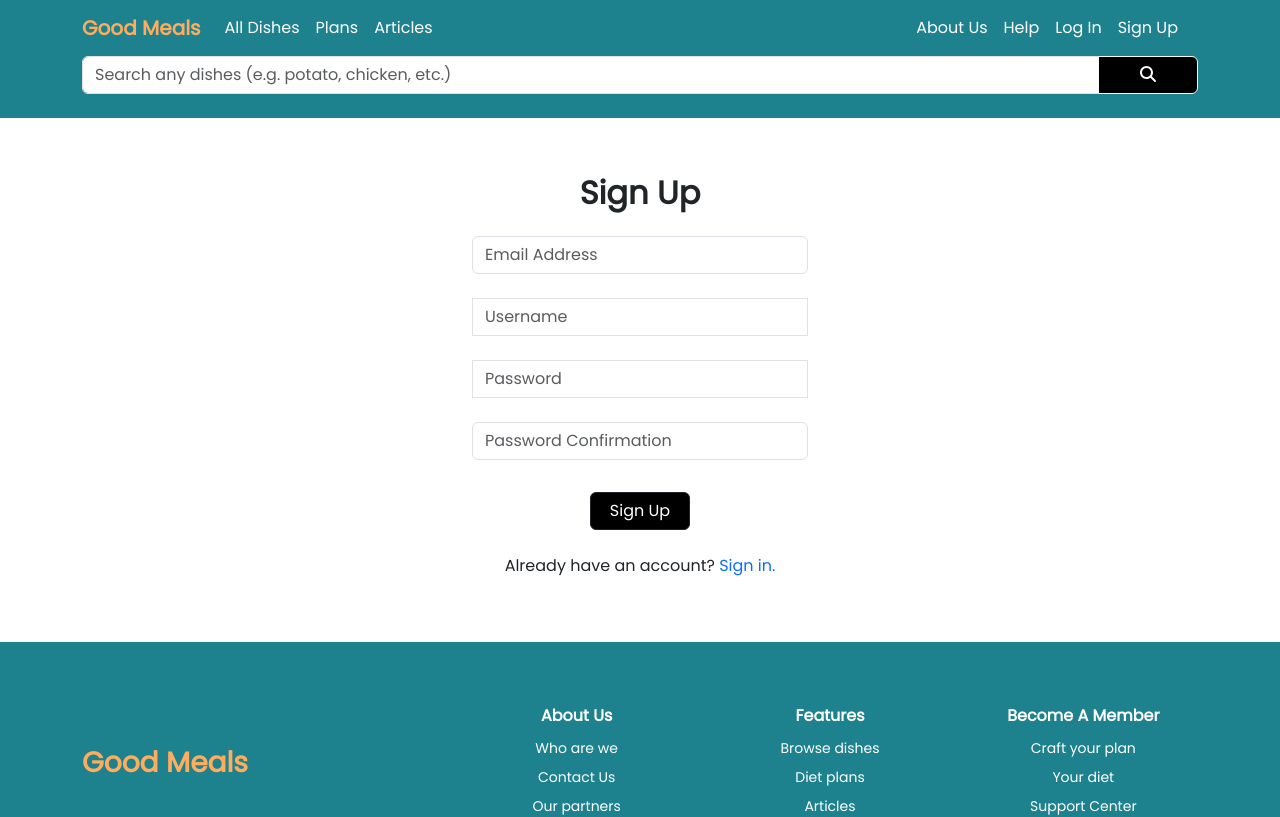
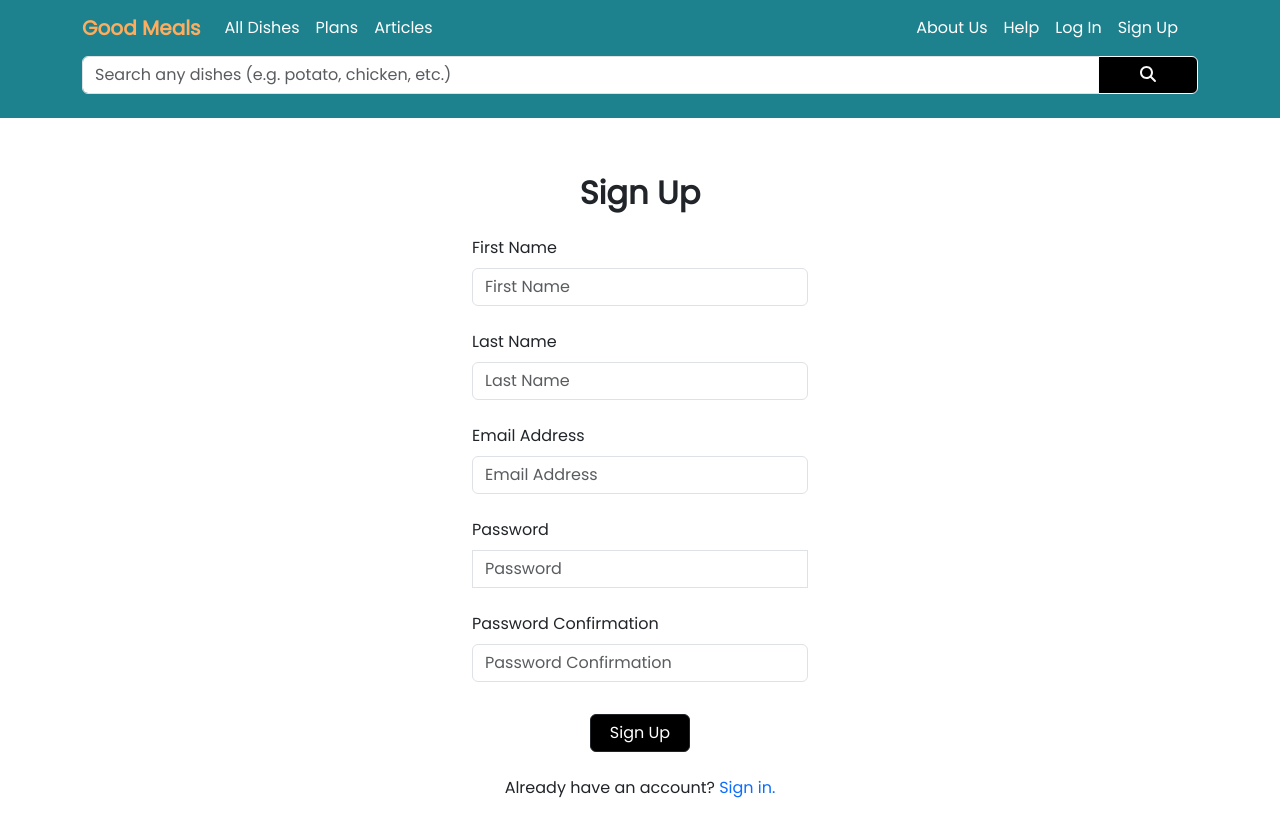
Before and after one commit to linhvth/good-meals, a React (Create React App) app: page /#/sign-up in a window 1280 px wide. Shown: the top 817 px of the page. Built offline with nearby package versions, Linux system fonts and the light colour scheme; no server answers.

Commit message:
update err message for signup

```diff
--- a/src/components/SignUp.js
+++ b/src/components/SignUp.js
@@ -2,105 +2,189 @@ import React, { useRef, useState } from "react";
 import { Container, Alert } from "react-bootstrap";
 import Button from 'react-bootstrap/Button';
 import Form from 'react-bootstrap/Form';
-import { Link } from "react-router-dom";
+import { Link, useNavigate } from "react-router-dom";
 
+import { db } from '../firebase';
 import { useAuth } from '../contexts/AuthProvider';
+import { AuthErrorCodes } from "firebase/auth";
 
-// import { useNavigate } from 'react-router-dom';
-
+import './SignUp.scss';
+import { serverTimestamp, setDoc, doc } from "firebase/firestore";
 
 function SignUp() {
     const emailRef = useRef();
-    const userRef = useRef();
+    const firstNameRef = useRef();
+    const lastNameRef = useRef();
     const passwordRef = useRef();
     const passwordConfirmRef = useRef();
+
     const { signup } = useAuth(); // , currUser if needed
-    const [error, setError] = useState('');
+    const [ error, setError ] = useState('');
+    const [ errors, setErrors ] = useState({});
+    const [ form, setForm ] = useState({});
     const [loading, setLoading] = useState(false);
+
+    let navigate = useNavigate();
+
+    const setField = (field, value) => {
+        setForm( {
+            ...form,
+            [field]:value
+        })
+
+        if (!!errors[field])
+        setErrors({
+            ...errors,
+            [field]:null
+        })
+    }
+
+    const validateForm = () => {
+        const { firstName, lastName, userEmail, password, passwordConfirm } = form
+        const newErrors = {}
+
+        if (!firstName || firstName === '') newErrors.firstName = 'Please enter your first name!'
+        if (!lastName || lastName === '')   newErrors.lastName = 'Please enter your last name!'
+        if (!userEmail || userEmail === '') newErrors.userEmail = 'Please enter a valid Email address!'
+
+        if (!password || password === '')   {newErrors.password = 'Please enter a password!'
+                                            newErrors.passwordConfirm = 'Please set up your password and confirm!'}
+
+        else if (password.length < 6)       newErrors.password = 'Password must be at least 6 character.'
+
+        if (passwordConfirm !== password && password) newErrors.passwordConfirm = 'Password does not match!'
+
+        console.log(newErrors);
+        return newErrors
+    }
 
     async function handleSubmit(e) {
         e.preventDefault();
 
-        if (passwordRef.current.value !== passwordConfirmRef.current.value) {
-            return setError('Passwords do not match.')
-        }
-
+        const formErrors = validateForm()
+        if (Object.keys(formErrors).length > 0) {
+            setErrors(formErrors);
+        } else {
             try {
                 setError('')
                 setLoading(true)
-            await signup(emailRef.current.value, passwordRef.current.value )
-        } catch {
+                const res = await signup(emailRef.current.value, passwordRef.current.value);
+                await setDoc(doc(db, 'userInfo', res.user.uid), {
+                    ...form,
+                    timeStamp: serverTimestamp(),
+                })  .then((re) => { alert("Successfully stored data");
+                                    navigate('/my-account');
+                        })
+                    .catch((e) => { console.log(e.message); });
+
+            } catch(signUpErr) {
+                const error = {}
+                if (signUpErr.code === AuthErrorCodes.EMAIL_EXISTS) {
+                    error.userEmail = 'This email already exists!'
+                    setErrors(error);
+                }
+                else {
+                    console.log(signUpErr);
                     setError('Failed to creat an account.')
+                }
             }
 
             setLoading(false);
         }
+    }
 
     return (
-        <Container style={{ width: '360px'}} className="pb-5 mt-5 d-flex flex-column text-center">
-            <h2 className="text-bold mb-4 mt-2">Sign Up</h2>
-            {/* <p ref={ errRef } className={ errMsg ? "errmsg" : "offscreen"} aria-live='assertive'>
-                { errMsg }
-            </p> */}
-            {/* {JSON.stringify(currUser)} */}
+        <Container style={{ width: '360px'}} className="pb-5 mt-5 d-flex flex-column">
+            <h2 className="text-bold mb-4 mt-2 text-center">Sign Up</h2>
+
             {error && <Alert variant="danger">{ error }</Alert>}
 
-            <Form onSubmit={ handleSubmit } >
-                <Form.Group className='mb-4' controlId=''>
+            <Form onSubmit={ handleSubmit } id='signUpForm'>
+                <Form.Group className='mb-4'>
+                    <Form.Label>First Name</Form.Label>
+                    <Form.Control
+                        placeholder='First Name'
+                        type="firstName"
+                        id="firstName"
+                        ref={ firstNameRef }
+                        value = { form.firstName }
+                        onChange={(e) => setField('firstName', e.target.value)}
+                        isInvalid={ !!errors.firstName }
+                        autoComplete="off"
+                    />
+                    <Form.Control.Feedback type='invalid'>{ errors.firstName }</Form.Control.Feedback>
+                </Form.Group>
+
+
+                <Form.Group className='mb-4'>
+                    <Form.Label>Last Name</Form.Label>
+                    <Form.Control
+                        placeholder='Last Name'
+                        type="lastName"
+                        id="lastName"
+                        ref={ lastNameRef }
+                        value={ form.lastName }
+                        onChange={(e) => setField('lastName', e.target.value)}
+                        isInvalid={ !!errors.lastName }
+                        autoComplete="off"
+                    />
+                    <Form.Control.Feedback type='invalid'>{ errors.lastName }</Form.Control.Feedback>
+                </Form.Group>
+
+
+                <Form.Group className='mb-4'>
+                    <Form.Label>Email Address</Form.Label>
                     <Form.Control
                         placeholder='Email Address'
                         type="userEmail"
                         id="userEmail"
                         ref={ emailRef }
+                        value={ form.userEmail }
+                        onChange={(e) => setField('userEmail', e.target.value)}
+                        isInvalid={ !!errors.userEmail }
                         autoComplete="off"
-                        // onChange={(e) => setUser(e.target.value)}
-                        // value={ user }
-                        required
                     />
+                    <Form.Control.Feedback type='invalid'>{ errors.userEmail }</Form.Control.Feedback>
                 </Form.Group>
 
-                <Form.Group className='mb-4' controlId=''>
-                    <Form.Control
-                        placeholder='Username'
-                        type="username"
-                        id="username"
-                        ref={ userRef }
-                        autoComplete="off"
-                        // onChange={(e) => setUser(e.target.value)}
-                        // value={ user }
-                        required
-                    />
-                </Form.Group>
-
-                <Form.Group className="mb-4" controlId=''>
+                <Form.Group className="mb-4">
+                    <Form.Label>Password</Form.Label>
                     <Form.Control
                         type='password'
                         placeholder='Password'
                         id="password"
                         ref={ passwordRef }
-                        // onChange={(e) => setPwd(e.target.value)}
-                        // value={ pwd }
-                        required
+                        value={ form.password }
+                        onChange={(e) => setField('password', e.target.value)}
+                        isInvalid={ !!errors.password }
+                        autoComplete="off"
                     />
+                    <Form.Control.Feedback type='invalid'>{ errors.password }</Form.Control.Feedback>
                 </Form.Group>
 
-                <Form.Group className="mb-3" controlId=''>
+                <Form.Group className="mb-3">
+                    <Form.Label>Password Confirmation</Form.Label>
                     <Form.Control
                         type='password'
                         placeholder='Password Confirmation'
                         id="passwordConfirm"
                         ref={ passwordConfirmRef }
-                        // onChange={(e) => setPwd(e.target.value)}
-                        // value={ pwd }
-                        required
+                        value={ form.passwordConfirm }
+                        onChange={(e) => setField('passwordConfirm', e.target.value)}
+                        isInvalid={ !!errors.passwordConfirm }
+                        autoComplete="off"
                     />
+                    <Form.Control.Feedback type='invalid'>{ errors.passwordConfirm }</Form.Control.Feedback>
                 </Form.Group>
 
+                <div className="text-center">
                     <Button disabled={ loading } variant='dark' type='submit' className="mt-3 mb-4">
                         Sign Up
                     </Button>
+                </div>
 
-                <p className="">
+
+                <p className="text-center">
                     Already have an account? <Link to='/log-in' className="text-decoration-none">Sign in.</Link>
                 </p>
 
--- /dev/null
+++ b/src/components/SignUp.scss
@@ -0,0 +1,17 @@
+@import '../styles/bootstrap-override.scss';
+
+#signUpForm label.form-label {
+    display: inline-block;
+}
+
+.red {
+    display: block;
+    width: 100%;
+    margin-top: 0.25rem;
+    font-size: .875em;
+    color: #d9534f;
+}
+
+.red-border {
+    border: 1px solid #dc3545;
+}
```
Lines whose indentation alone changed are shown as unchanged.
